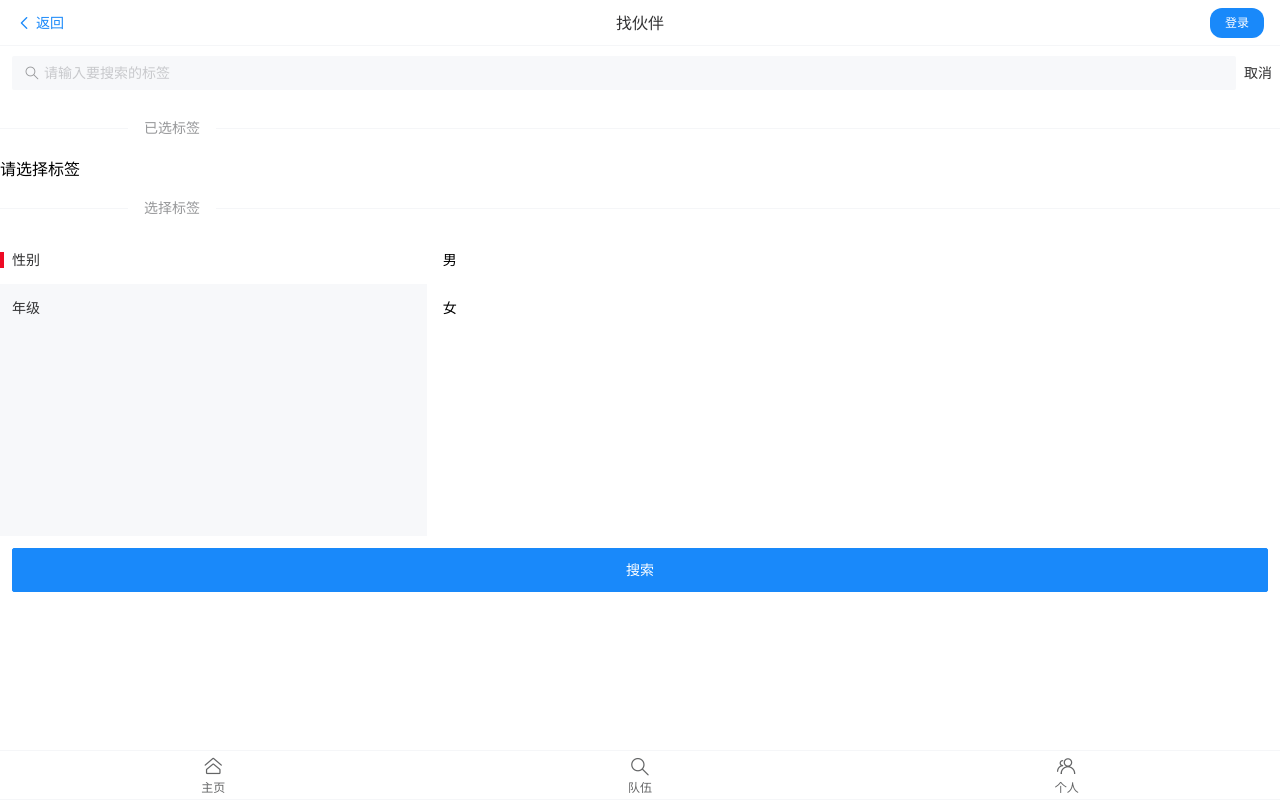
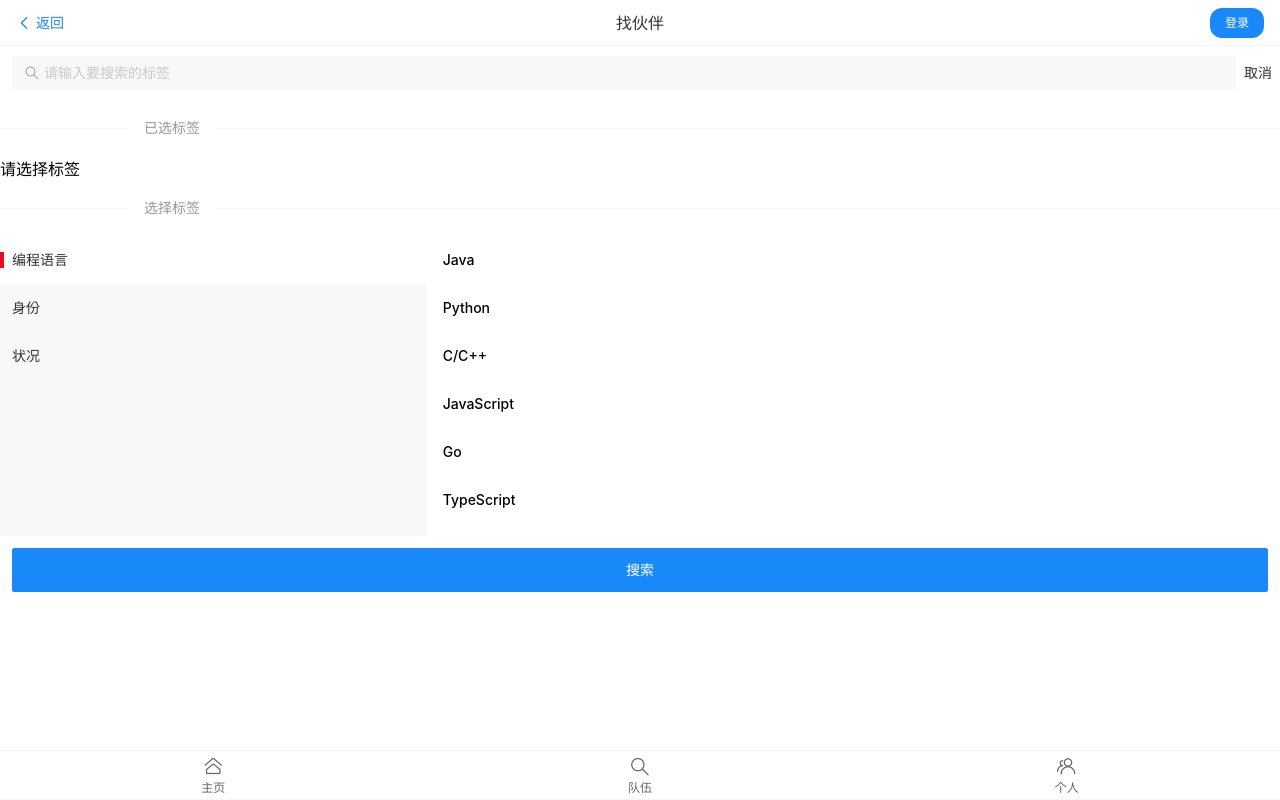
Before and after one commit to lhf2003/meetFriends-frontend-master, a Vue app: page /search in a window 1280 px wide. Built offline with nearby package versions, Linux system fonts and the light colour scheme.

Commit message:
调整搜索页面，调整标签选择值

```diff
--- a/src/pages/SearchPage.vue
+++ b/src/pages/SearchPage.vue
@@ -37,21 +37,36 @@ const router = useRouter()
 const searchText = ref('');
 
 const originTagList = [{
-  text: '性别',
+  text: '编程语言',
   children: [
-    {text: '男', id: '男'},
-    {text: '女', id: '女'},
+    {text: 'Java', id: 'Java'},
+    {text: 'Python', id: 'Python'},
+    {text: 'C/C++', id: 'C/C++'},
+    {text: 'JavaScript', id: 'JavaScript'},
+    {text: 'Go', id: 'Go'},
+    {text: 'TypeScript', id: 'TypeScript'},
+    {text: 'PHP', id: 'PHP'},
   ],
 },
   {
-    text: '年级',
+    text: '身份',
     children: [
       {text: '大一', id: '大一'},
       {text: '大二', id: '大二'},
-      {text: '大3', id: '大3'},
-      {text: '大4', id: '大4'},
-      {text: '大5', id: '大5aaaaaaa'},
-      {text: '大6', id: '大6aaaaaaa'},
+      {text: '大三', id: '大三'},
+      {text: '研究生', id: '研究生'},
+      {text: '博士', id: '博士'},
+    ],
+  },
+  {
+    text: '状况',
+    children: [
+      {text: '在校', id: '在校'},
+      {text: '实习', id: '实习'},
+      {text: '求职', id: '求职'},
+      {text: '自学', id: '自学'},
+      {text: '已毕业', id: '已毕业'},
+      {text: '家里蹲', id: '家里蹲'},
     ],
   },
 ]
--- a/src/pages/SearchResultPage.vue
+++ b/src/pages/SearchResultPage.vue
@@ -4,66 +4,54 @@
 </template>
 
 <script setup lang="ts">
-import {onMounted, ref} from 'vue';
-import {useRoute} from "vue-router";
-import myAxios from "../plugins/myAxios";
-import {Toast} from "vant";
+import { onMounted, ref } from 'vue';
+import { useRoute } from 'vue-router';
+import myAxios from '../plugins/myAxios';
+import { Toast } from 'vant';
 import qs from 'qs';
-import UserCardList from "../components/UserCardList.vue";
+import UserCardList from '../components/UserCardList.vue';
 
 const route = useRoute();
-const {tags} = route.query;
+const { tags } = route.query;
 
 const userList = ref([]);
+let toastId = null;
 
 onMounted(async () => {
-  console.log(88888, tags);
-  const userListData = await myAxios.get('/user/search/tags', {
+  // 显示加载中提示
+  toastId = Toast.loading('加载中...', { duration: 0 });
+
+  try {
+    const response = await myAxios.get('/user/search/tags', {
       params: {
         tagNameList: tags
       },
       paramsSerializer: params => {
-      return qs.stringify(params, {indices: false})
+        return qs.stringify(params, { indices: false });
       }
-  })
-      .then(function (response) {
+    });
+
     console.log('/user/search/tags succeed', response);
-        return response?.data;
-      })
-      .catch(function (error) {
-        console.error('/user/search/tags error', error);
-        Toast.fail('请求失败');
-      })
-  console.log(userListData)
-  if (userListData) {
+    const userListData = response?.data || [];
+
+    // 处理用户数据
     userListData.forEach(user => {
       if (user.tags) {
         user.tags = JSON.parse(user.tags);
       }
-    })
+    });
     userList.value = userListData;
+  } catch (error) {
+    console.error('/user/search/tags error', error);
+    Toast.fail('请求失败');
+  } finally {
+    // 隐藏加载中提示
+    if (toastId) {
+      Toast.clear(toastId);
     }
-})
-
-
-// const mockUser = {
-//   id: 12345,
-//   userName: '鱼皮',
-//   userAccount: '12314',
-//   userProfile: '一名精神小伙，目前还有头发，谢谢大家，阿爸爸阿爸爸阿巴阿巴阿巴',
-//   userAvatar: 'https://636f-codenav-8grj8px727565176-1256524210.tcb.qcloud.la/img/logo.png',
-//   gender: 0,
-//   phone: '13113113111',
-//   email: '592342843721987@xzcxzczxcz.com',
-//   userRole: 0,
-//   planetCode: '1234',
-//   tags: ['java', 'emo', '打工中', 'emo', '打工中'],
-//   createTime: new Date(),
-// }
-
-
+  }
+});
 </script>
 
 <style scoped>
-
 </style>
--- a/src/pages/TeamPage.vue
+++ b/src/pages/TeamPage.vue
@@ -1,7 +1,7 @@
 <template>
   <div id="teamPage">
     <div class="top-bar">
-      <van-search v-model="searchText" placeholder="搜索队伍" @search="onSearch" class="search-box"/>
+      <van-search class="search-box" v-model="searchText" @search="onSearch" placeholder="搜索队伍"/>
       <van-button class="add" icon="plus" type="primary" size="small" @click="toAddTeam">添加队伍</van-button>
       <!--      <van-button square class="add-button" type="primary" icon="plus" @click="toAddTeam">添加队伍</van-button>-->
     </div>
@@ -66,8 +66,14 @@ const teamList = ref([]);
  * @param status
  * @returns {Promise<void>}
  */
+let toastId = null; // 用于保存 Toast 的 ID 以便后续隐藏
+
 const listTeam = async (val = '', status = 0) => {
-  const res = await myAxios.get("/team/list", {
+  // 显示加载中提示
+  toastId = Toast.loading('加载中...', {duration: 0});
+
+  try {
+    const res = await myAxios.get('/team/list', {
       params: {
         searchText: val,
         pageNum: currentPage.value,
@@ -75,14 +81,24 @@ const listTeam = async (val = '', status = 0) => {
         status,
       },
     });
+
     if (res?.code === 0) {
       teamList.value = res.data;
     } else if (res?.code === 40004) {
       Toast.fail('数据为空');
     } else {
-    Toast.fail('失败，请刷新重试');
+      Toast.fail('请求失败，请刷新重试');
+    }
+  } catch (error) {
+    Toast.fail('请求失败，请刷新重试');
+  } finally {
+    // 隐藏加载中提示
+    if (toastId) {
+      Toast.clear(toastId);
     }
   }
+};
+
 
 // 页面加载时只触发一次
 onMounted(() => {
```
Lines whose indentation alone changed are shown as unchanged.
